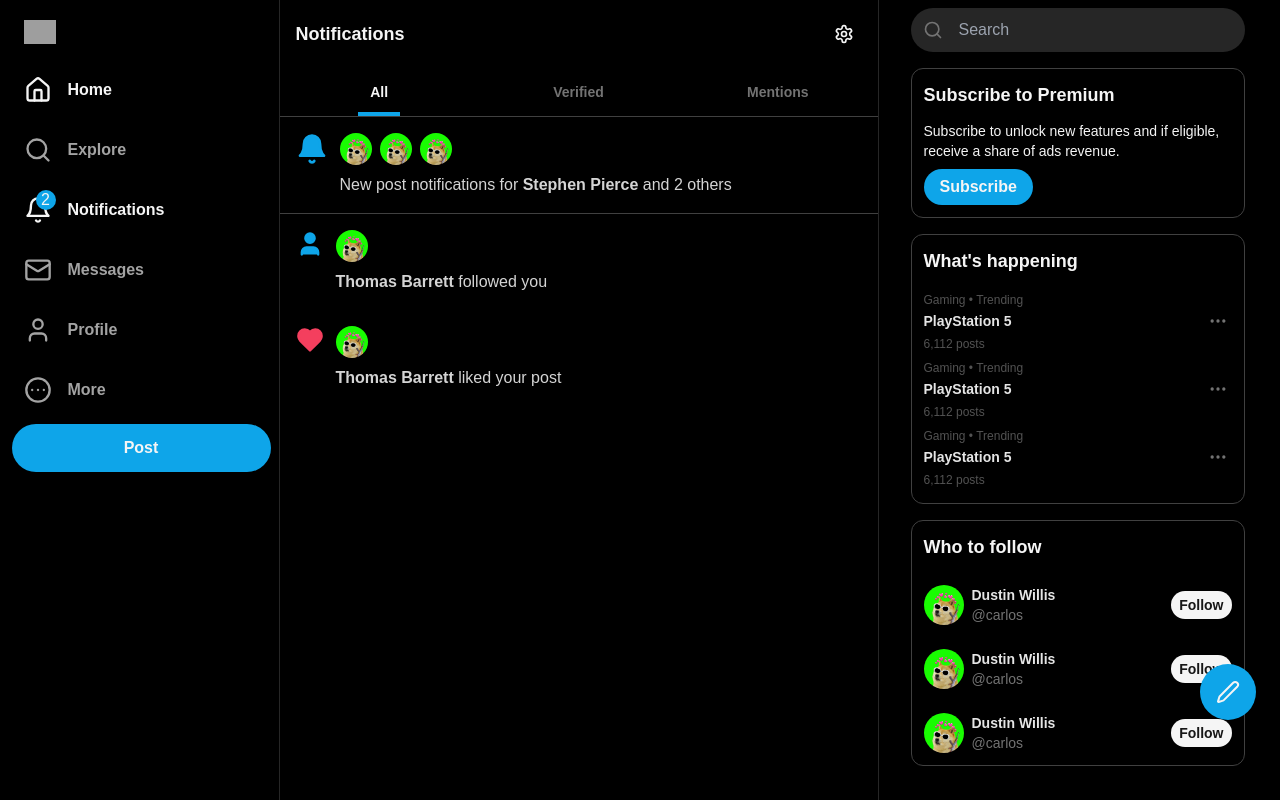
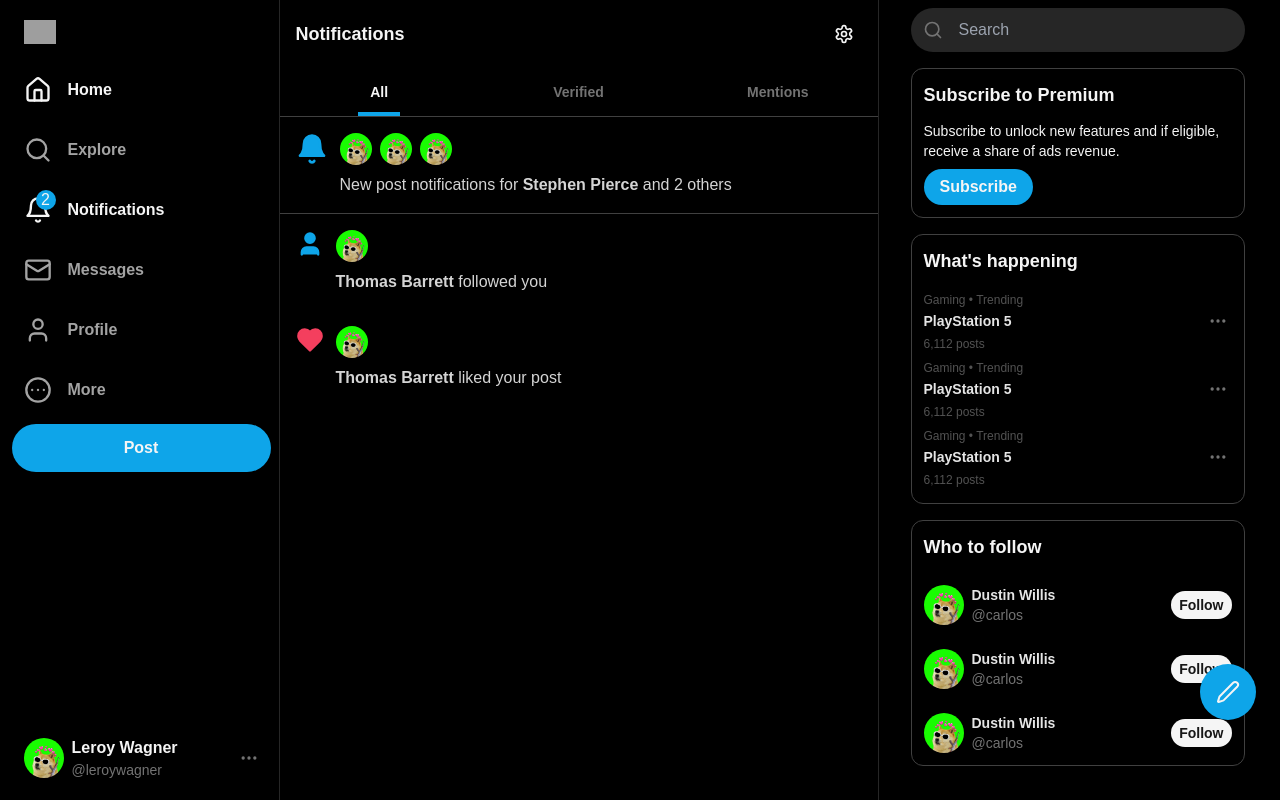
Before and after one commit to jayantpathariya/x, a Next.js app: page /notifications in a window 1280 px wide. Built offline with nearby package versions, Linux system fonts and the light colour scheme; grey boxes are pictures that could not be loaded; a web font is replaced by a local one.

Commit message:
profile button added

```diff
--- a/components/sidebar.tsx
+++ b/components/sidebar.tsx
@@ -3,7 +3,8 @@
 import { cn } from "@/libs/utils";
 
 import { links } from "@/libs/constants";
-import { Pen } from "lucide-react";
+import { Ellipsis, Pen } from "lucide-react";
+import Image from "next/image";
 import Link from "next/link";
 import { usePathname } from "next/navigation";
 import { Logo } from "./logo";
@@ -13,8 +14,7 @@
   const pathname = usePathname();
 
   return (
-    // <aside className="bg-black p-2 fixed top-0 hidden md:block">
-    <aside className="p-2 w-[68px] xl:w-[275px] shrink-0 sticky top-0 h-screen hidden md:block">
+    <aside className="p-2 w-[68px] xl:w-[275px] shrink-0 sticky top-0 h-screen hidden md:flex flex-col">
       <div className="flex flex-col items-end xl:items-start">
         <Logo />
       </div>
@@ -54,6 +54,22 @@
           </NewPostDialog>
         </ul>
       </nav>
+      <button className="mt-auto hover:bg-neutral-900 flex items-center justify-between p-3 rounded-full transition-colors duration-200 ease-in-out">
+        <div className="flex items-center gap-x-2 shrink-0">
+          <Image
+            src="/profile-picture.png"
+            height={40}
+            width={40}
+            alt="Profile Picture"
+            className="rounded-full size-10"
+          />
+          <div className=" flex-col items-start hidden xl:flex">
+            <span className="font-semibold">Leroy Wagner</span>
+            <span className="text-neutral-500 text-sm">@leroywagner</span>
+          </div>
+        </div>
+        <Ellipsis className="text-neutral-500 size-5 hidden xl:flex" />
+      </button>
     </aside>
   );
 };
```
